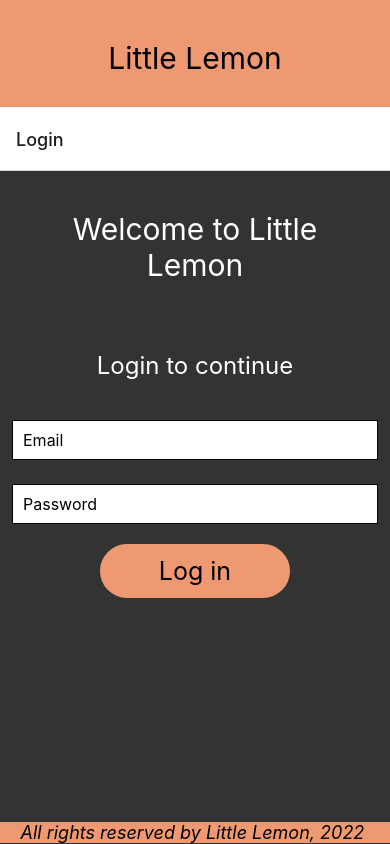
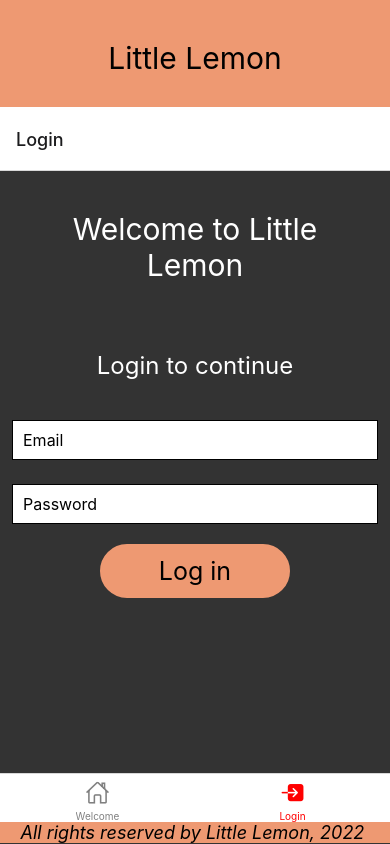
Before and after one commit to Shirm917/Practice_Projects, a React Native app in the folder little-lemon/: screen / in a window 390 px wide. Built offline with nearby package versions, Linux system fonts and the light colour scheme.

Commit message:
learned tab navigation

```diff
--- a/little-lemon/App.js
+++ b/little-lemon/App.js
@@ -1,6 +1,8 @@
 import { StyleSheet, View } from "react-native";
 import { NavigationContainer } from "@react-navigation/native";
 import { createNativeStackNavigator } from "@react-navigation/native-stack";
+import { createBottomTabNavigator } from "@react-navigation/bottom-tabs";
+import Ionicons from "@expo/vector-icons/Ionicons";
 import LittleLemonHeader from "./Components/LittleLemonHeader";
 import LittleLemonFooter from "./Components/LittleLemonFooter";
 import WelcomeScreen from "./Components/WelcomeScreen";
@@ -9,15 +11,34 @@ import LoginScreen from "./Components/LoginScreen";
 
 const Stack = createNativeStackNavigator();
 
+const Tab = createBottomTabNavigator();
+
 export default function App() {
   return (
     <NavigationContainer>
       <View style={styles.container}>
         <LittleLemonHeader />
-        <Stack.Navigator initialRouteName="Login">
-          <Stack.Screen name="Welcome" component={WelcomeScreen} />
-          <Stack.Screen name="Login" component={LoginScreen} />
-        </Stack.Navigator>
+        <Tab.Navigator
+          initialRouteName="Login"
+          screenOptions={({ route }) => ({
+            tabBarIcon: ({ focused, color, size }) => {
+              let iconName;
+
+              if (route.name === "Welcome") {
+                iconName = focused ? "ios-home" : "ios-home-outline";
+              } else if (route.name === "Login") {
+                iconName = "ios-enter"
+              }
+
+              return <Ionicons name={iconName} size={size} color={color} />
+            },
+            tabBarActiveTintColor: "red",
+            tabBarInactiveTintColor: "grey"
+          })}
+        >
+          <Tab.Screen name="Welcome" component={WelcomeScreen} />
+          <Tab.Screen name="Login" component={LoginScreen} />
+        </Tab.Navigator>
       </View>
       <View style={styles.footer}>
         <LittleLemonFooter />
--- a/little-lemon/package.json
+++ b/little-lemon/package.json
@@ -9,6 +9,7 @@
     "web": "expo start --web"
   },
   "dependencies": {
+    "@react-navigation/bottom-tabs": "^6.5.7",
     "@react-navigation/native": "^6.1.6",
     "@react-navigation/native-stack": "^6.9.12",
     "expo": "~47.0.12",
```
Also changed, not shown: 1 other file (tests, documents, lock files or other folders).
